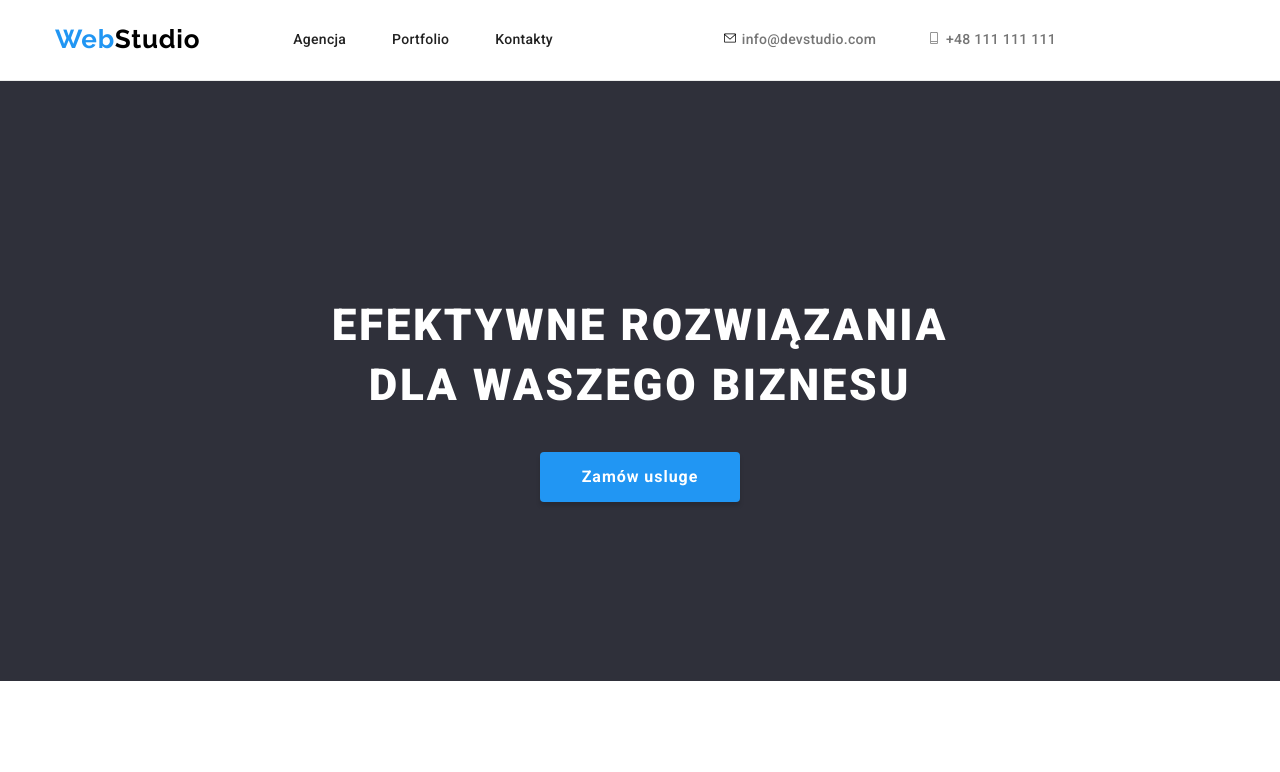
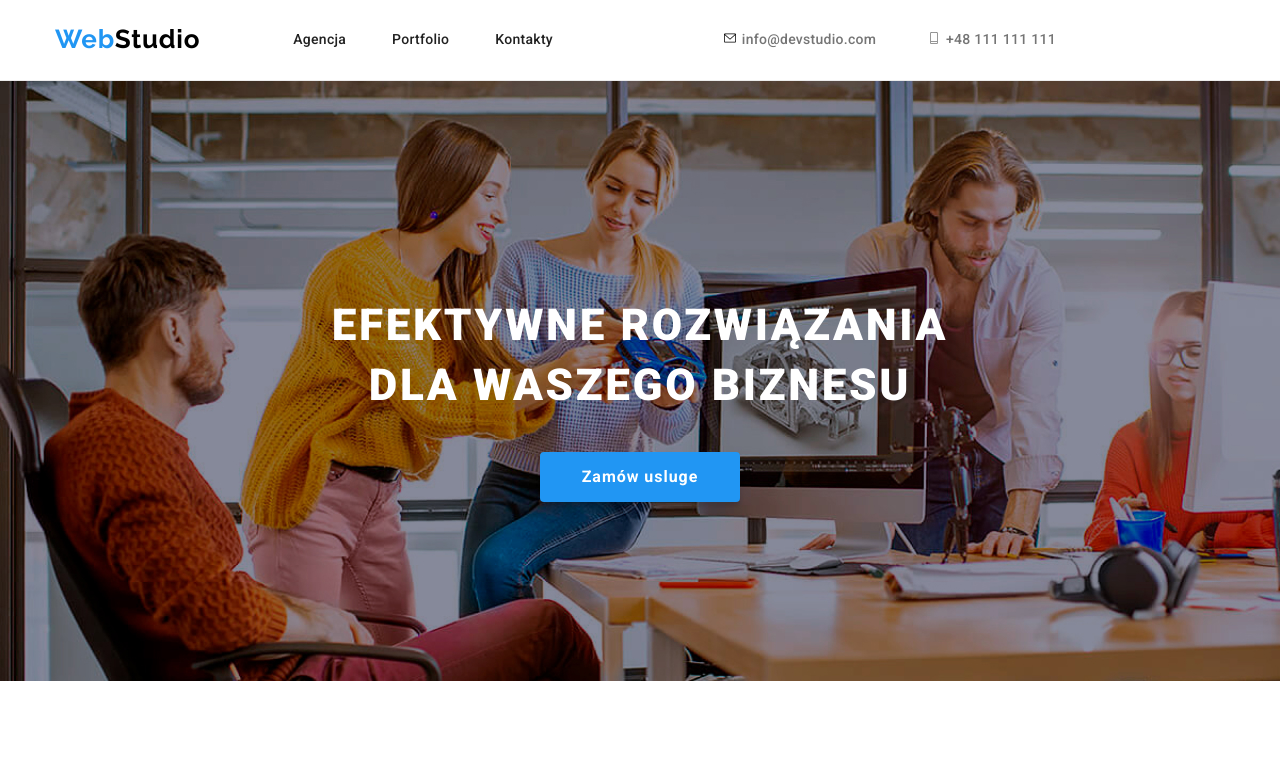
Before and after one commit to ZurabSvanidze/goit-markup-hw-04, a plain HTML site: page index.html in a window 1280 px wide. Shown: the top 772 px of the page. Drawn offline with Linux system fonts and the light colour scheme.

Commit message:
Update style.css

```diff
--- a/css/style.css
+++ b/css/style.css
@@ -150,6 +150,7 @@ figure {
 /* ================= Main========================== */
 .main-section {
   background-color: var(--backgroundColorDarkgrey);
+  background-image: url(../images/background-image.jpg);
   color: var(--colorWhite);
   display: flex;
   flex-direction: column;
@@ -157,7 +158,6 @@ figure {
   align-items: center;
   width: 100%;
   height: 600px;
-  flex-wrap: wrap;
 }
 .main-head {
   font-family: 'Roboto';
```
